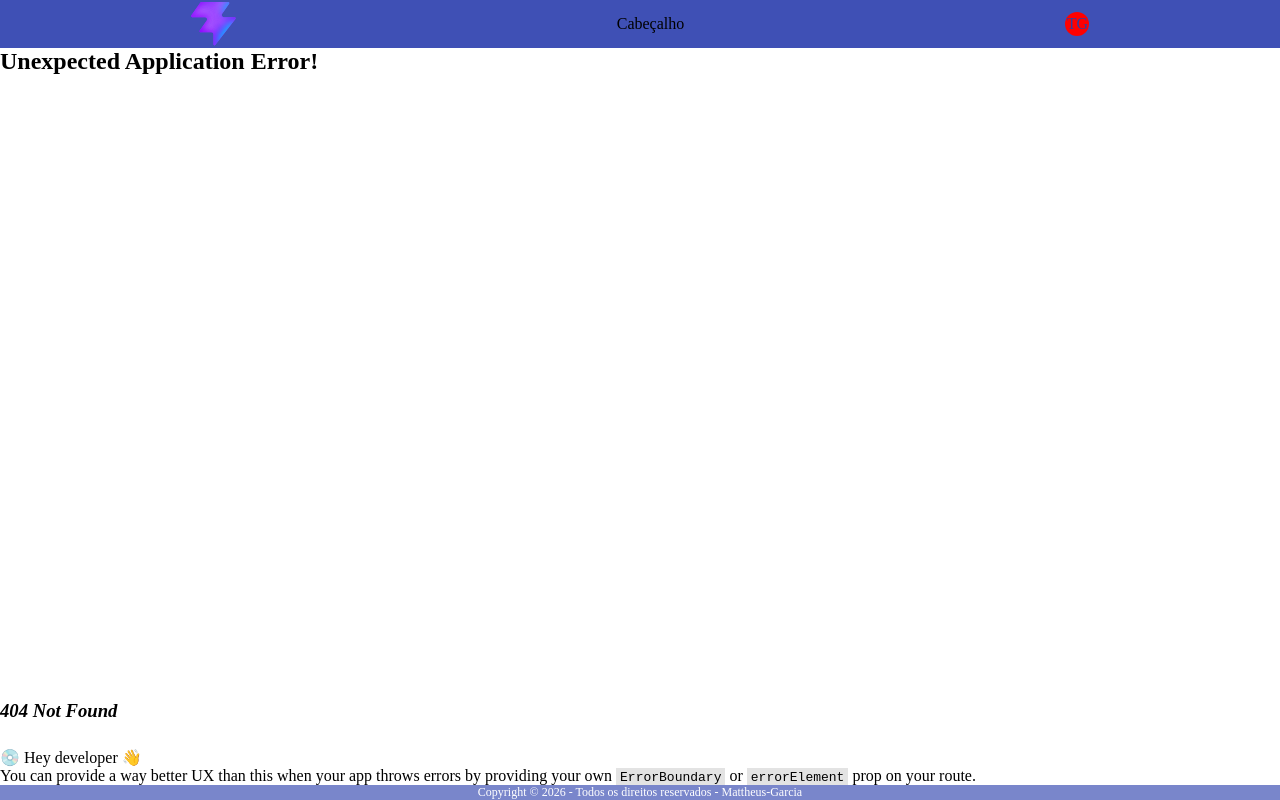
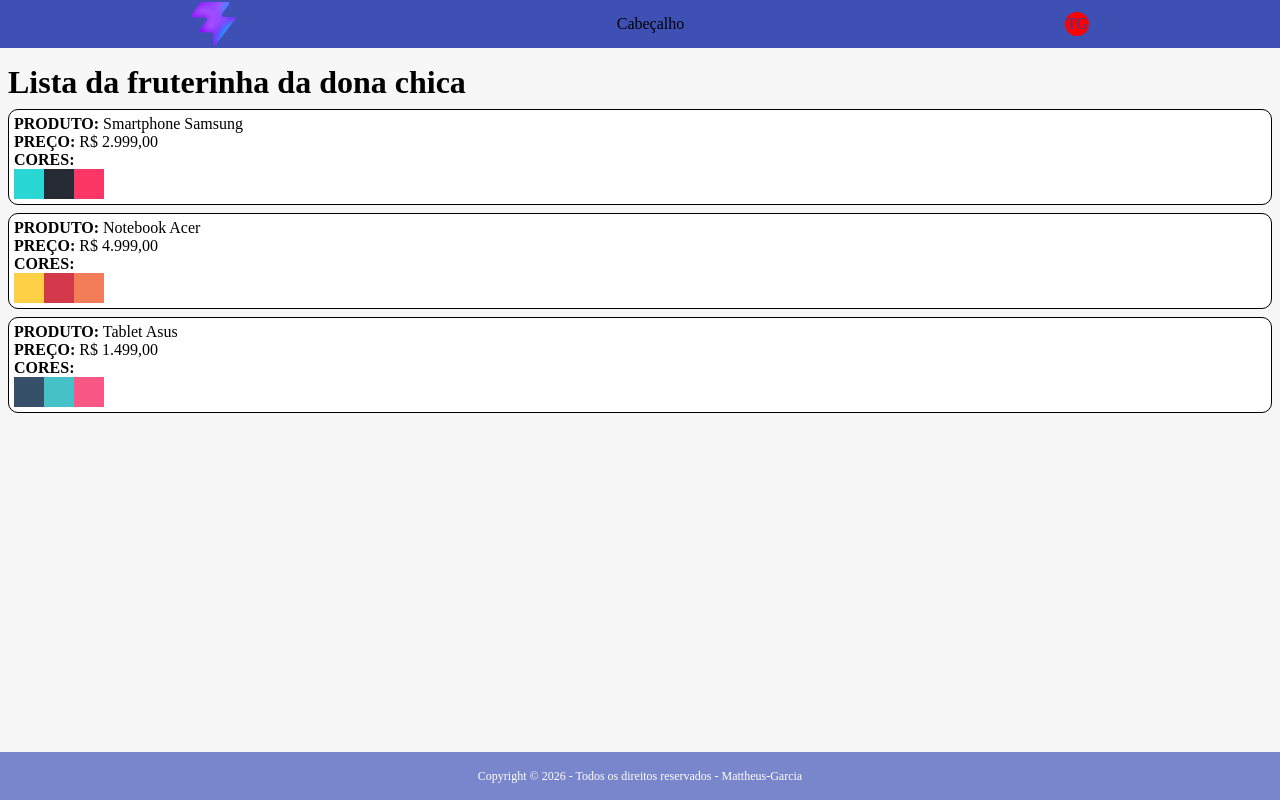
Before and after one commit to Mattheus-gs/aulas-aplicativo-pwa, a React (Vite) app: page /Lista-produtos in a window 1280 px wide. Before the commit this address had no page. Built offline with nearby package versions, Linux system fonts and the light colour scheme.

Commit message:
brincadeirinhas

```diff
--- a/index.html
+++ b/index.html
@@ -1,5 +1,5 @@
 <!doctype html>
-<html lang="en">
+<html lang="pt-br">
   <head>
     <meta charset="UTF-8" />
     <link rel="icon" type="image/svg+xml" href="/favicon.svg" />
--- a/src/App.jsx
+++ b/src/App.jsx
@@ -1,29 +1,16 @@
-import './App.css'
-import Cabecalho from './componentes/cabecalho/cabecalho'
-import Principal from './componentes/Principal/Principal'
-import Rodape from './componentes/Rodape/Rodape'
-import { createBrowserRouter, RouterProvider } from 'react-router-dom'
-import PaginaInicial from './paginas/PaginaInicial/PaginaInicial'
-
-const roteador = createBrowserRouter([
-  {
-
-    path:'',
-    element: <PaginaInicial/>,
-  },
-]);
-
+import "./App.css";
+import Cabecalho from "./componentes/cabecalho/cabecalho";
+import Rodape from "./componentes/Rodape/Rodape";
+import Roteador from "./roteador";
 
 function App() {
-
   return (
     <>
-      <Cabecalho/>
-      <RouterProvider router={roteador}/>
-      <Rodape/>
-
+      <Cabecalho />
+      <Roteador />
+      <Rodape />
     </>
-  )
+  );
 }
 
-export default App
+export default App;
--- /dev/null
+++ b/src/Roteador.jsx
@@ -0,0 +1,20 @@
+import { createBrowserRouter, RouterProvider } from "react-router-dom";
+import PaginaInicial from "./paginas/PaginaInicial/PaginaInicial";
+import PaginaListaProdutos from "./componentes/PaginaListaProdutos/PaginaListaProdutos";
+
+const roteador = createBrowserRouter([
+  {
+    path: "",
+    element: <PaginaInicial />,
+  },
+  {
+    path: "Lista-produtos",
+    element: <PaginaListaProdutos />,
+  },
+]);
+
+function Roteador() {
+  return <RouterProvider router={roteador} />;
+}
+
+export default Roteador;
--- /dev/null
+++ b/src/componentes/PaginaListaProdutos/PaginaListaProdutos.css
@@ -0,0 +1,19 @@
+.PaginaListaProdutos{
+  display: block;
+  background-color: white;
+  border: 1px solid black;
+  border-radius: 10px;
+  padding: 5px;
+
+}
+
+.PaginaListaProdutos_cores{
+  display: flex;
+
+}
+
+
+.PaginaListaProdutos_cores_item{
+  display: flex;
+
+}
--- /dev/null
+++ b/src/componentes/PaginaListaProdutos/PaginaListaProdutos.jsx
@@ -0,0 +1,63 @@
+import Principal from "../Principal/Principal";
+import "./PaginaListaProdutos.css";
+
+const produtos = [
+  {
+    nome: "Smartphone Samsung",
+    preco: 2999,
+    cores: ["#29d8d5", "#252a34", "#fc3766"],
+  },
+  {
+    nome: "Notebook Acer",
+    preco: 4999,
+    cores: ["#ffd045", "#d4394b", "#f37c59"],
+  },
+  {
+    nome: "Tablet Asus",
+    preco: 1499,
+    cores: ["#365069", "#47c1c8", "#f95786"],
+  },
+];
+
+function PaginaListaProdutos() {
+  return (
+    <Principal titulo="Lista da fruterinha da dona chica">
+      {produtos.map((item, index) => {
+        return (
+          <div key={index} className="PaginaListaProdutos">
+            <strong>PRODUTO:</strong> {item.nome}
+
+            <br />
+
+            <strong>PREÇO:</strong>{" "}
+            {item.preco.toLocaleString("pt-BR", {
+              style: "currency",
+              currency: "BRL",
+            })}
+
+            <br />
+
+            <strong>CORES:</strong>
+
+            <div className="PaginaListaProdutos_cores">
+              {item.cores.map((itemCor, index) => {
+                return (
+                  <div
+                    key={index}
+                    style={{
+                      backgroundColor: itemCor,
+                      width: "30px",
+                      height: "30px",
+                    }}
+                  ></div>
+                );
+              })}
+            </div>
+          </div>
+        );
+      })}
+    </Principal>
+  );
+}
+
+export default PaginaListaProdutos;
--- a/src/componentes/Principal/Principal.jsx
+++ b/src/componentes/Principal/Principal.jsx
@@ -2,7 +2,13 @@ import "./Principal.css";
 
 function Principal(props) {
     return (
-            <main className="principal_root">{props.children}</main>
+            <main className=
+            "principal_root">
+            <h1> {props.titulo}</h1>
+
+
+            {props.children}
+            </main>
     )
 }
 
--- a/src/componentes/cabecalho/cabecalho.jsx
+++ b/src/componentes/cabecalho/cabecalho.jsx
@@ -1,26 +1,22 @@
-import Avatar from '../Avatar/Avatar'
-import './Cabecalho.css'
+import Avatar from "../Avatar/Avatar";
+import "./Cabecalho.css";
 
 function Cabecalho() {
-
-
-    return <header className='Cabecalho_root'>
-    <div className='Cabecalho_root'>
-        <img src="/favicon.svg"
-            style={{
-                width:"45px",
-                height:"100%"
-            }}
+  return (
+    <header className="Cabecalho_root">
+      <div className="Cabecalho_root">
+        <img
+          src="/favicon.svg"
+          style={{
+            width: "45px",
+            height: "100%",
+          }}
         />
-    </div>
-    Cabeçalho
-
-   <Avatar
-   nome="Teus Garcia"
-   />
-
-
+      </div>
+      Cabeçalho
+      <Avatar nome="Teus Garcia" />
     </header>
+  );
 }
 
-export default Cabecalho
+export default Cabecalho;
```
Also changed, not shown: src/componentes/BotaoCustomizado/BotaoCustomizado.jsx (+10 -9 lines).
